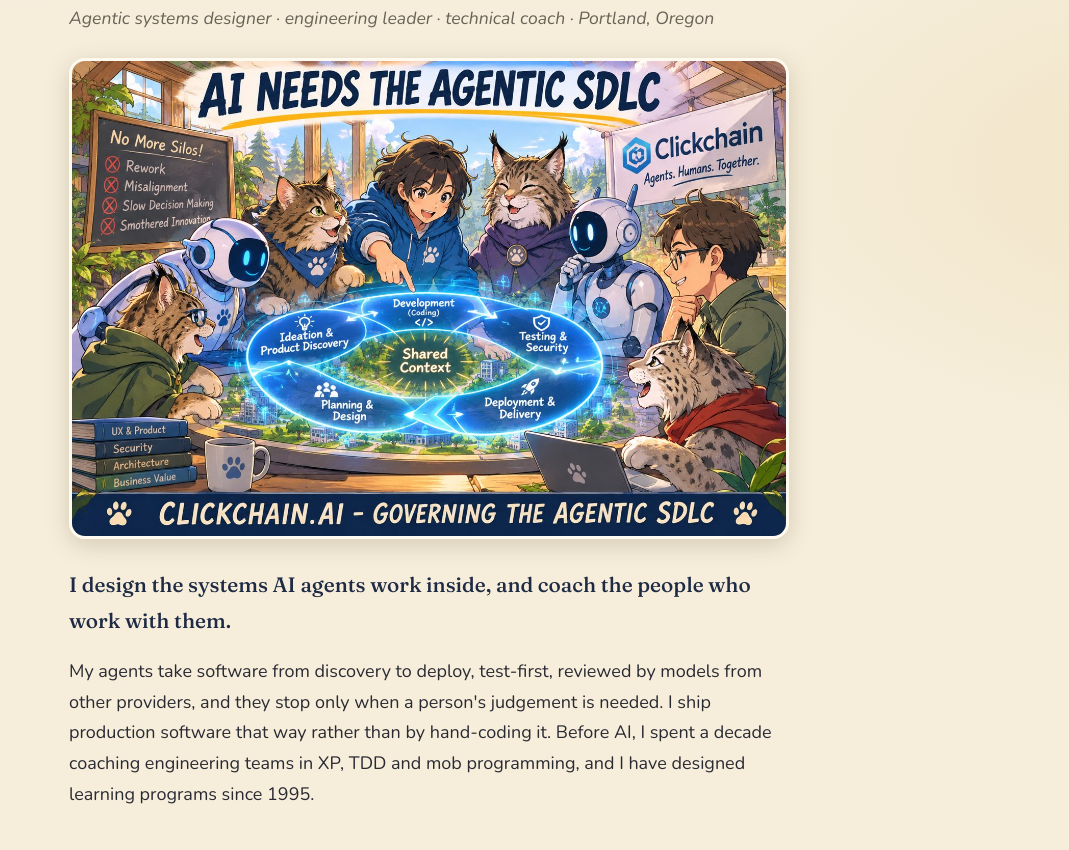
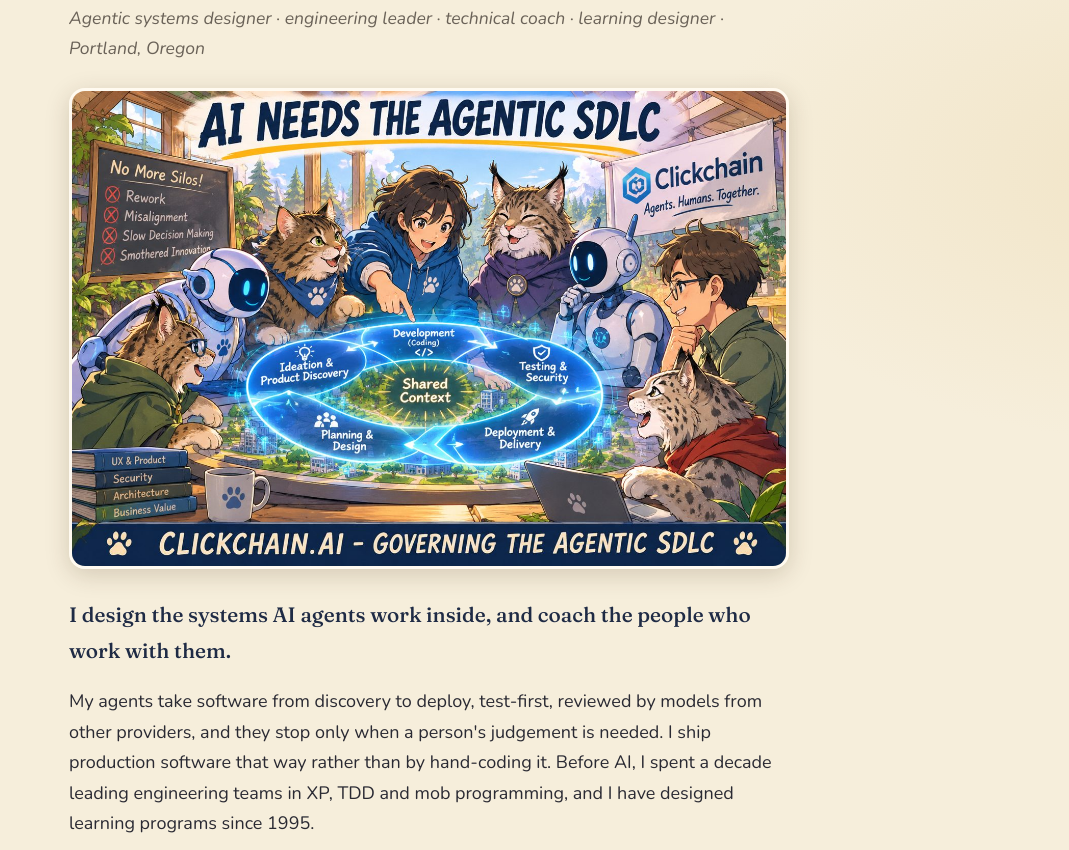
Before and after one commit to willemlarsen/willemlarsen.github.io, a plain HTML site: page index.html in a window 1280 px wide. Shown: the part 90-940 px from the top of the page, without its empty margins (211-1280 px from the left). Drawn offline with nearby package versions, Linux system fonts and the light colour scheme.

Commit message:
Headline keeps learning designer; intro says leading teams
Co-Authored-By: Claude Opus 5.5 <noreply@anthropic.com>

```diff
--- a/index.html
+++ b/index.html
@@ -13,13 +13,13 @@
 <body>
 <main>
   <h1>Willem Larsen</h1>
-  <p class="role">Agentic systems designer · engineering leader · technical coach · Portland, Oregon</p>
+  <p class="role">Agentic systems designer · engineering leader · technical coach · learning designer · Portland, Oregon</p>
 
   <img class="hero" src="notes/img/agentic-sdlc.jpg" alt="Storybook illustration of people, robots and cats around one table sharing context through the whole delivery loop." width="1400" height="933">
   <p class="lede">I design the systems AI agents work inside, and coach the people who work with them.</p>
   <p>My agents take software from discovery to deploy, test-first, reviewed by models from other
   providers, and they stop only when a person's judgement is needed. I ship production software that
-  way rather than by hand-coding it. Before AI, I spent a decade coaching engineering teams in XP, TDD
+  way rather than by hand-coding it. Before AI, I spent a decade leading engineering teams in XP, TDD
   and mob programming, and I have designed learning programs since 1995.</p>
 
   <h2>See the work</h2>
```
